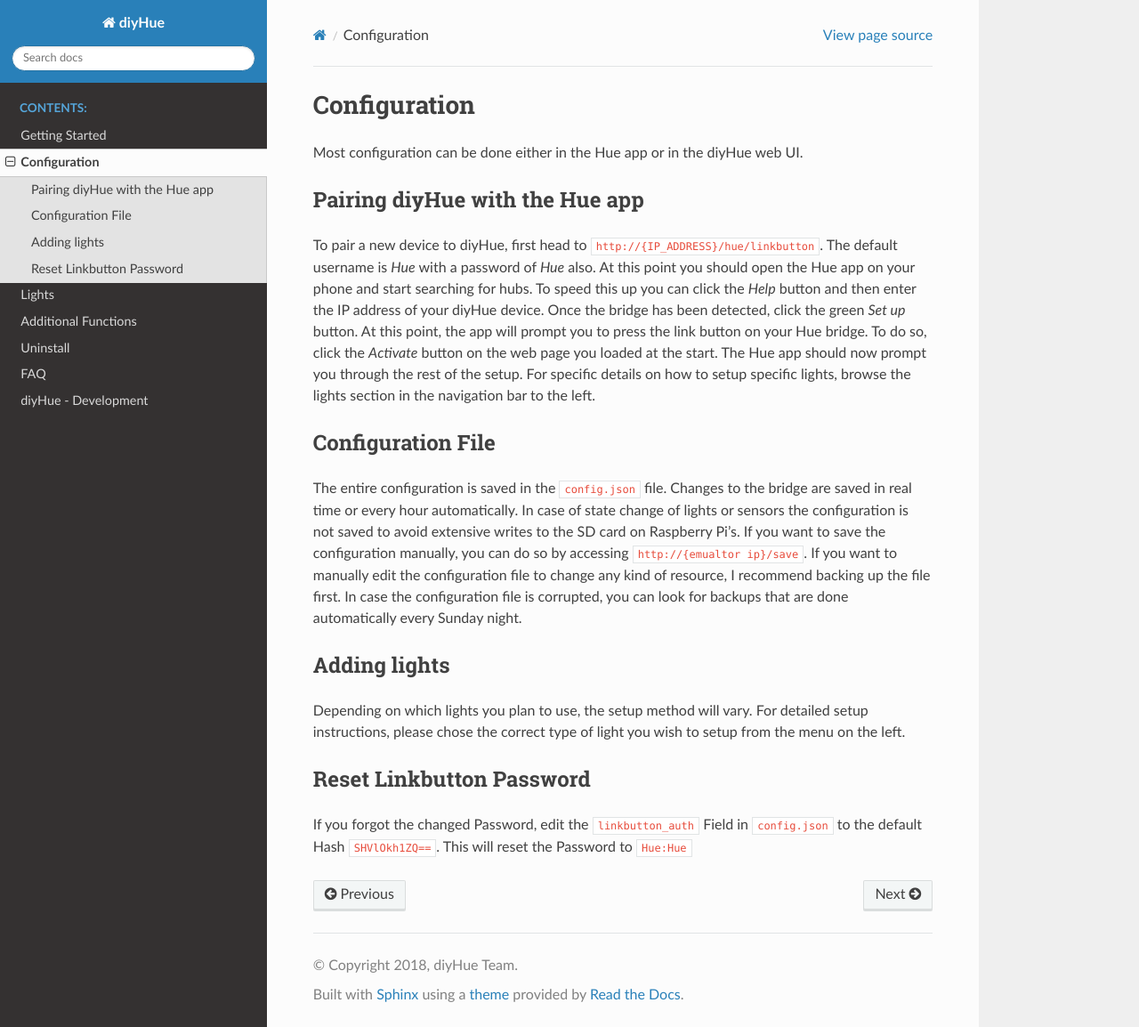
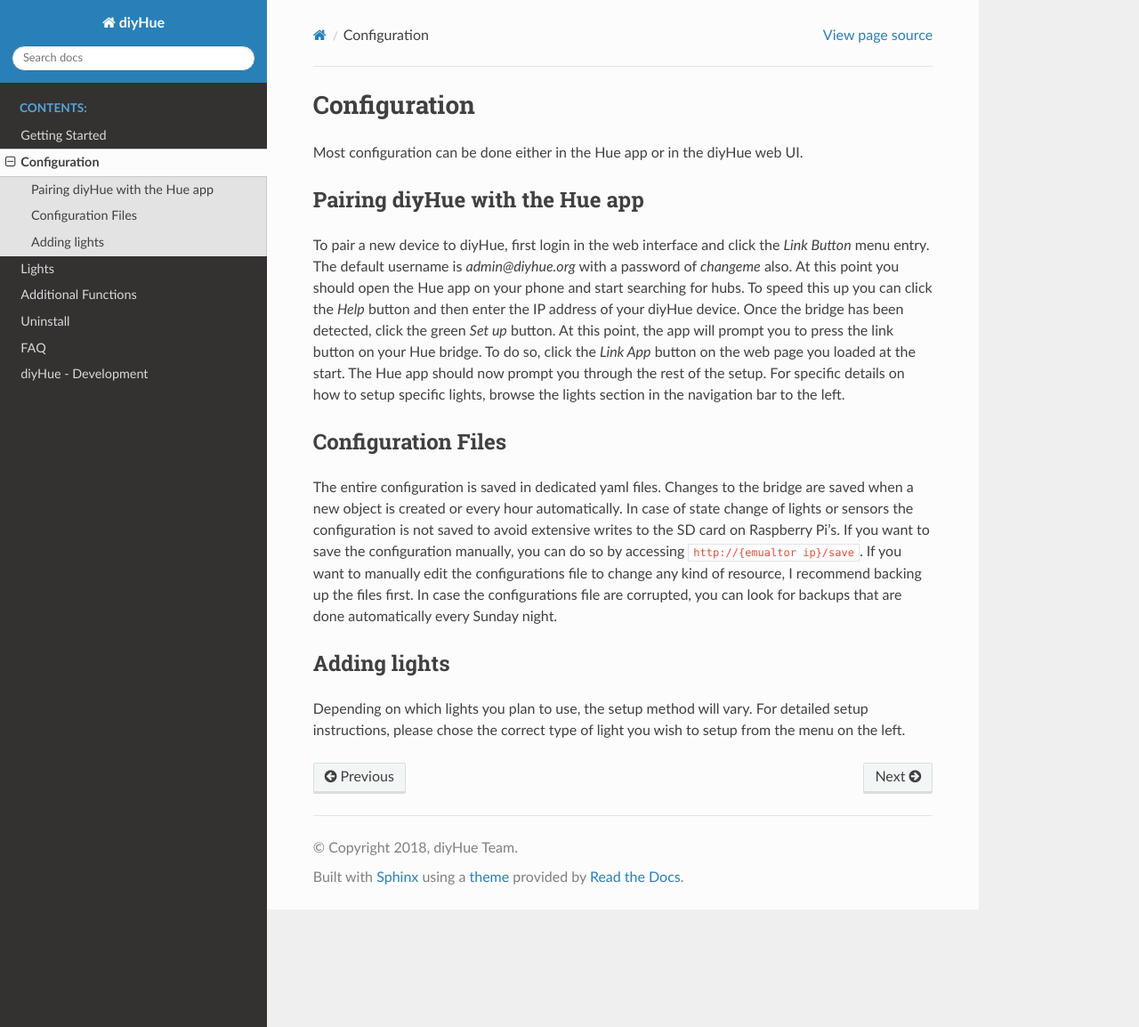
Before and after one commit to diyhue/ReadTheDocs, a Sphinx documentation site: the page built from source/configuration.rst, in a window 1280 px wide and 1154 px high. Shown: the whole window at 89% size. Built offline with Sphinx 7.4.7 and the Read the Docs theme 2.0.0, drawn with Linux system fonts in a browser that asks for light colours; pages that are not in the unit, such as notebooks, are missing from menus.

Commit message:
Update configuration.rst

```diff
--- a/source/configuration.rst
+++ b/source/configuration.rst
@@ -8,21 +8,14 @@
 Pairing diyHue with the Hue app
 -------------------------------
 
-To pair a new device to diyHue, first head to ``http://{IP_ADDRESS}/hue/linkbutton``. The default username is `Hue` with a password of `Hue` also. At this point you should open the Hue app on your phone and start searching for hubs. To speed this up you can click the `Help` button and then enter the IP address of your diyHue device. Once the bridge has been detected, click the green `Set up` button. At this point, the app will prompt you to press the link button on your Hue bridge. To do so, click the `Activate` button on the web page you loaded at the start. The Hue app should now prompt you through the rest of the setup. For specific details on how to setup specific lights, browse the lights section in the navigation bar to the left.
+To pair a new device to diyHue, first login in the web interface and click the `Link Button` menu entry. The default username is `admin@diyhue.org` with a password of `changeme` also. At this point you should open the Hue app on your phone and start searching for hubs. To speed this up you can click the `Help` button and then enter the IP address of your diyHue device. Once the bridge has been detected, click the green `Set up` button. At this point, the app will prompt you to press the link button on your Hue bridge. To do so, click the `Link App` button on the web page you loaded at the start. The Hue app should now prompt you through the rest of the setup. For specific details on how to setup specific lights, browse the lights section in the navigation bar to the left.
 
-Configuration File
+Configuration Files
 ------------------
 
-The entire configuration is saved in the ``config.json`` file. Changes to the bridge are saved in real time or every hour automatically. In case of state change of lights or sensors the configuration is not saved to avoid extensive writes to the SD card on Raspberry Pi's. If you want to save the configuration manually, you can do so by accessing ``http://{emualtor ip}/save``. If you want to manually edit the configuration file to change any kind of resource, I recommend backing up the file first. In case the configuration file is corrupted, you can look for backups that are done automatically every Sunday night.
+The entire configuration is saved in dedicated yaml files. Changes to the bridge are saved when a new object is created or every hour automatically. In case of state change of lights or sensors the configuration is not saved to avoid extensive writes to the SD card on Raspberry Pi's. If you want to save the configuration manually, you can do so by accessing ``http://{emualtor ip}/save``. If you want to manually edit the configurations file to change any kind of resource, I recommend backing up the files first. In case the configurations file are corrupted, you can look for backups that are done automatically every Sunday night.
 
 Adding lights
 -------------
 
 Depending on which lights you plan to use, the setup method will vary. For detailed setup instructions, please chose the correct type of light you wish to setup from the menu on the left.
-
-
-Reset Linkbutton Password
--------------
-
-If you forgot the changed Password, edit the ``linkbutton_auth`` Field in ``config.json`` to the default Hash ``SHVlOkh1ZQ==``.
-This will reset the Password to ``Hue:Hue``
```
